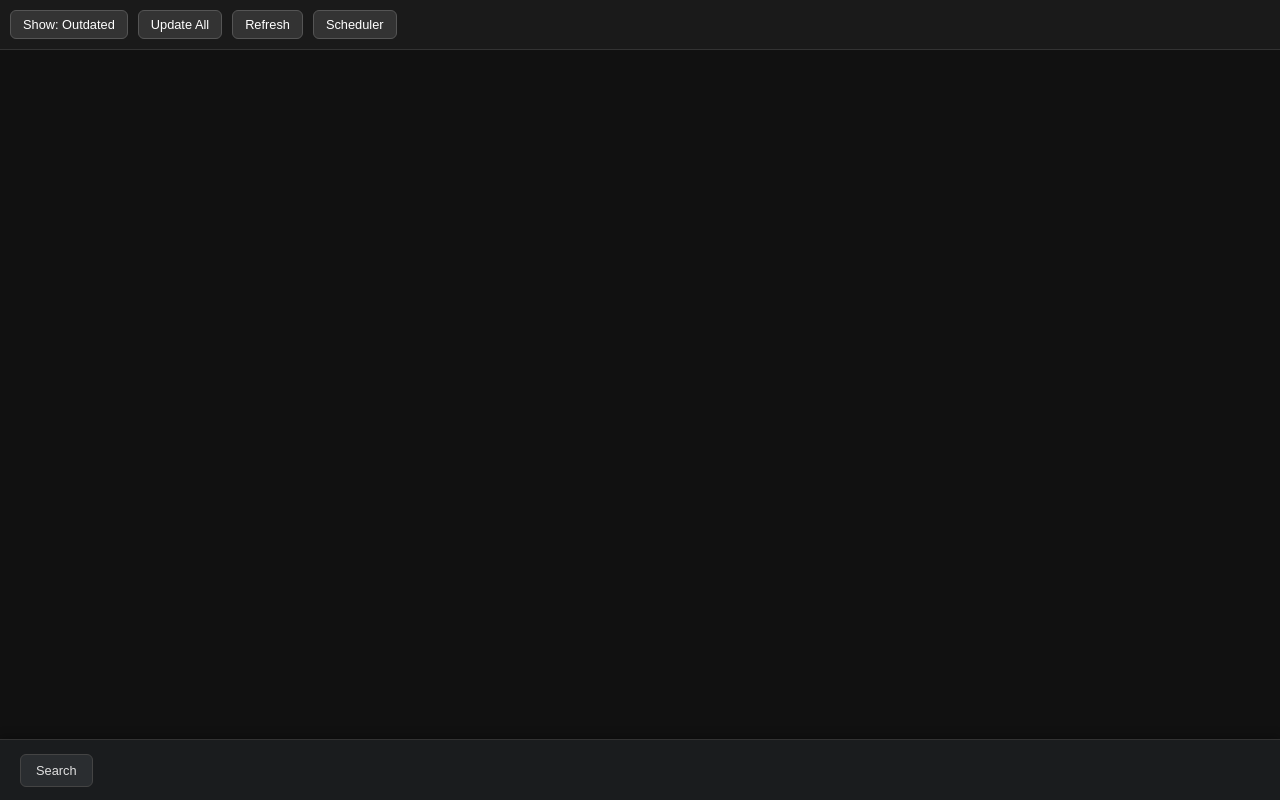
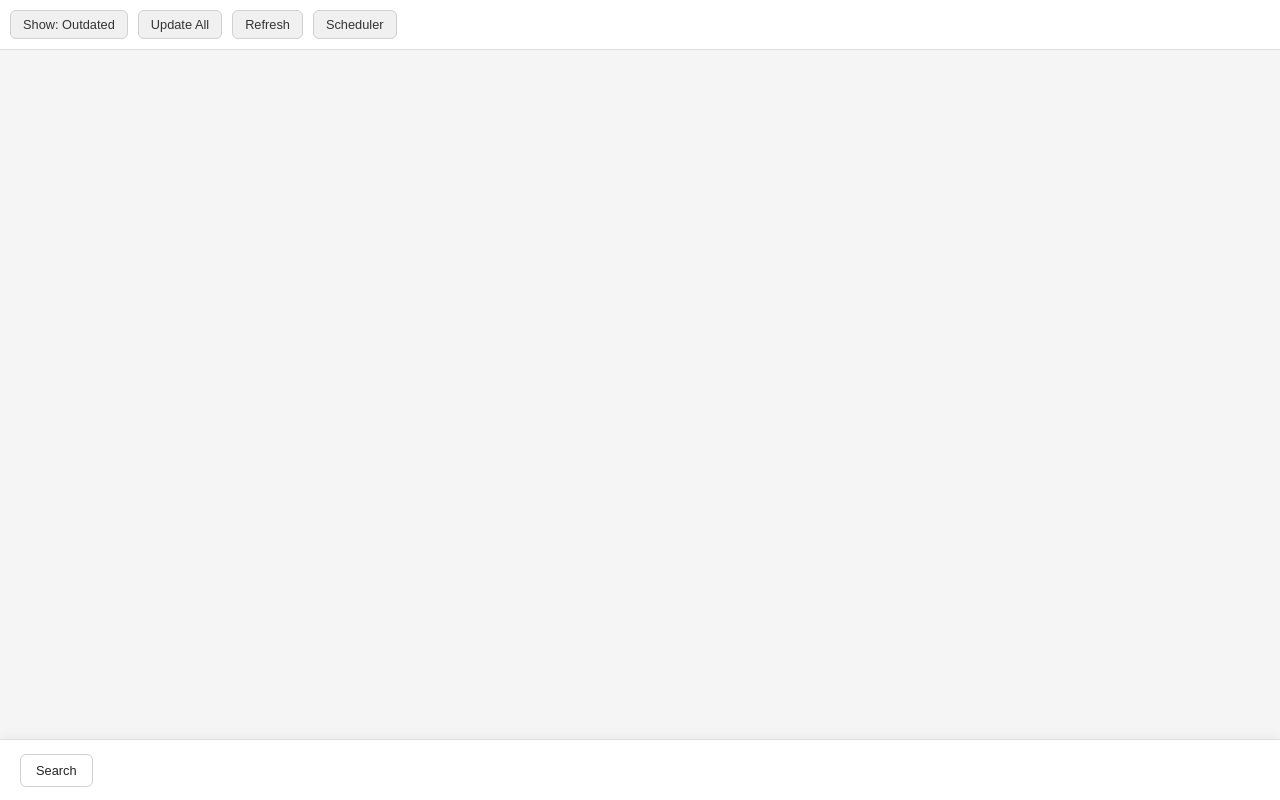
Before and after one commit to z3r0-g/Deckhand, a Flask app: page / in a window 1280 px wide. Run offline with Flask 3, Linux system fonts and the light colour scheme; data that the repository does not hold is empty.

Commit message:
updated Dockerfile and CSS

```diff
--- a/web/static/deckhand.css
+++ b/web/static/deckhand.css
@@ -321,3 +321,179 @@ button:hover {
     opacity: 0.85;
     font-style: italic;
 }
+
+/* ---------------------------------------------------------
+   LIGHT THEME (Auto-detect from browser preference)
+--------------------------------------------------------- */
+@media (prefers-color-scheme: light) {
+    body {
+        background: #f5f5f5;
+        color: #222;
+    }
+
+    .container {
+        padding-bottom: 80px;
+    }
+
+    .card {
+        background: #ffffff;
+        border: 1px solid #e0e0e0;
+        box-shadow: 0 1px 3px rgba(0, 0, 0, 0.1);
+    }
+
+    .card:hover {
+        box-shadow: 0 2px 8px rgba(0, 0, 0, 0.15);
+    }
+
+    .image {
+        color: #666;
+    }
+
+    .toolbar {
+        background: #ffffff;
+        border-bottom: 1px solid #e0e0e0;
+    }
+
+    .toolbar button {
+        background: #f0f0f0;
+        border: 1px solid #d0d0d0;
+        color: #333;
+    }
+
+    .toolbar button:hover {
+        background: #e0e0e0;
+    }
+
+    button {
+        background: #e8e8e8;
+        color: #222;
+        border: 1px solid #d0d0d0;
+    }
+
+    button:hover {
+        background: #d5d5d5;
+    }
+
+    #search-btn {
+        background: #ffffff;
+        border: 1px solid #d0d0d0;
+        color: #222;
+    }
+
+    #search-input {
+        background: #ffffff;
+        border: 1px solid #d0d0d0;
+        color: #222;
+    }
+
+    #search-input:focus {
+        border-color: #0066cc;
+    }
+
+    #search-input::placeholder {
+        color: #999;
+    }
+
+    #summary-stats {
+        color: #666;
+    }
+
+    .stat-item span {
+        color: #222;
+    }
+
+    .bottom-toolbar {
+        background-color: #ffffff;
+        border-top: 1px solid #e0e0e0;
+        box-shadow: 0 -2px 10px rgba(0, 0, 0, 0.05);
+    }
+
+    .modal {
+        background: rgba(0, 0, 0, 0.3);
+    }
+
+    .modal-content {
+        background: #ffffff;
+        border: 1px solid #e0e0e0;
+        box-shadow: 0 5px 15px rgba(0, 0, 0, 0.2);
+    }
+
+    .modal-header {
+        color: #222;
+        border-bottom: 1px solid #e0e0e0;
+        padding-bottom: 10px;
+    }
+
+    #log-body {
+        background: #f9f9f9;
+        color: #333;
+        border: 1px solid #e0e0e0;
+        padding: 10px;
+        border-radius: 6px;
+    }
+
+    .loading {
+        background: #f5f5f5;
+        color: #222;
+    }
+
+    .update-overlay {
+        background: rgba(0, 0, 0, 0.45);
+        color: #fff;
+    }
+
+    .card.updating {
+        border-color: #0066cc;
+        box-shadow: 0 0 10px rgba(0, 102, 204, 0.3);
+    }
+
+    .empty-state {
+        color: #555;
+    }
+
+    /* Light theme badge colors */
+    .sev-ok {
+        background: #4caf50;
+    }
+
+    .sev-patch {
+        background: #2196f3;
+    }
+
+    .sev-minor {
+        background: #ff9800;
+    }
+
+    .sev-major {
+        background: #f44336;
+    }
+
+    .sev-digest {
+        background: #9c27b0;
+    }
+
+    .sev-unknown {
+        background: #bdbdbd;
+    }
+
+    .msg.success { color: #2e7d32; }
+    .msg.fail { color: #d32f2f; }
+
+    .sched-row {
+        color: #333;
+    }
+
+    input[type="checkbox"] {
+        accent-color: #0066cc;
+    }
+
+    input[type="number"] {
+        background: #f9f9f9;
+        border: 1px solid #d0d0d0;
+        color: #222;
+    }
+
+    input[type="number"]:focus {
+        border-color: #0066cc;
+    }
+}
```
Also changed, not shown: 1 other file.
